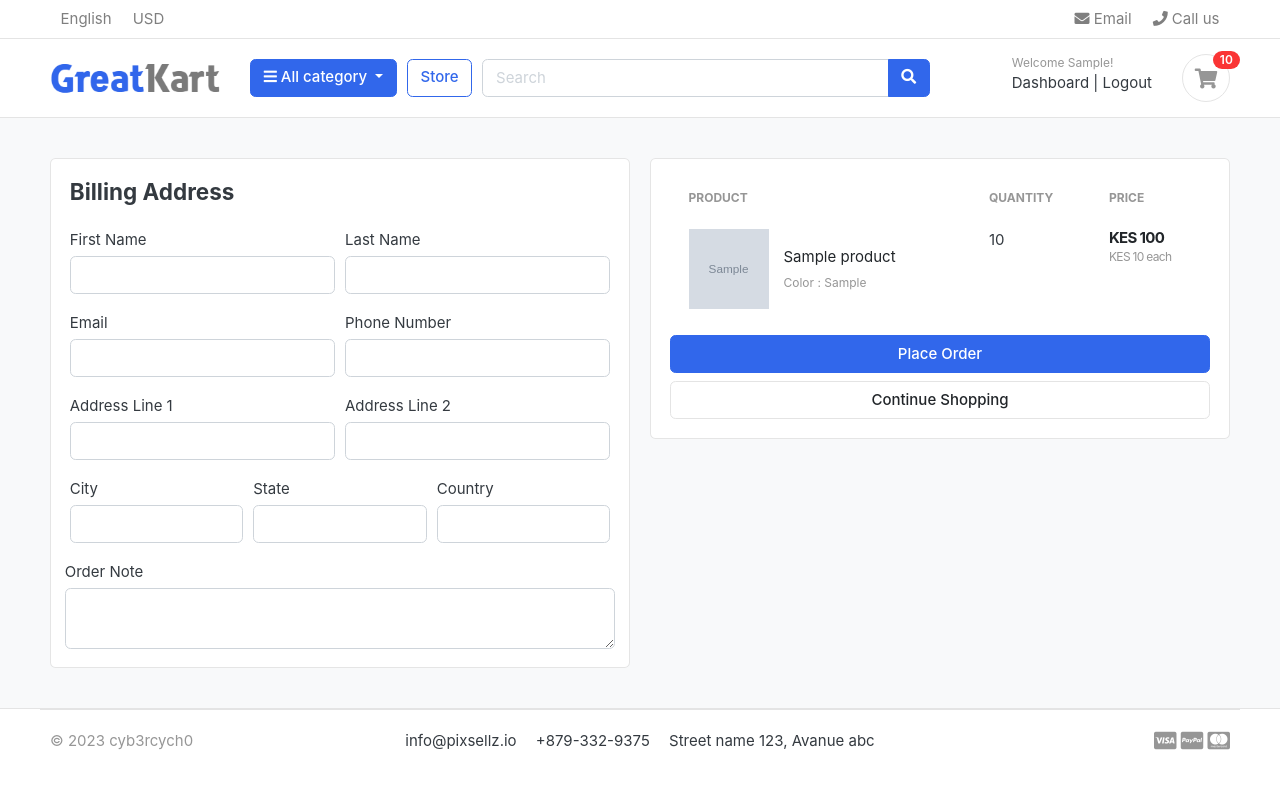
After one commit to cyb3r-cych0/E-commerce-Web-App, a Django app: page /cart/checkout/ in a window 1280 px wide. The commit adds this page. Run offline with Django 3.2, Linux system fonts and the light colour scheme; a user stored in the database is signed in; tables that the repository leaves empty hold one stand-in row (values such as "Sample post"); grey boxes marked "Sample" are stand-in pictures; some libraries are stand-ins or nearby versions; some web fonts are replaced.

Commit message:
handled cart and checkout page for logged in users

```diff
--- a/carts/context_processors.py
+++ b/carts/context_processors.py
@@ -9,7 +9,10 @@ def counter(request):
     else:
         try:
             cart = Cart.objects.filter(cart_id=_cart_id(request))
-            cart_items = CartItem.objects.all().filter(cart=cart[:1])
+            if request.user.is_authenticated:
+                cart_items = CartItem.objects.all().filter(user=request.user)
+            else:
+                cart_items = CartItem.objects.all().filter(cart=cart[:1])
             for cart_item in cart_items:
                 cart_count += cart_item.quantity
         except Cart.DoesNotExist:
--- a/carts/models.py
+++ b/carts/models.py
@@ -1,5 +1,6 @@
 from django.db import models
 from store.models import Product, Variation
+from accounts.models import Account
 
 
 
@@ -13,9 +14,10 @@ class Cart(models.Model):
 
 
 class CartItem(models.Model):
+    user        = models.ForeignKey(Account, on_delete=models.CASCADE, null=True)
     product     = models.ForeignKey(Product, on_delete=models.CASCADE)
     variations  = models.ManyToManyField(Variation, blank=True)
-    cart        = models.ForeignKey(Cart, on_delete=models.CASCADE)
+    cart        = models.ForeignKey(Cart, on_delete=models.CASCADE, null=True)
     quantity    = models.IntegerField()
     is_active   = models.BooleanField(default=True)
 
--- a/carts/urls.py
+++ b/carts/urls.py
@@ -7,4 +7,6 @@ urlpatterns = [
     path('add_cart/<int:product_id>/', views.add_cart, name='add_cart'),
     path('remove_cart/<int:product_id>/<int:cart_item_id>/', views.remove_cart, name='remove_cart'),
     path('remove_cart_item/<int:product_id>/<int:cart_item_id>/', views.remove_cart_item, name='remove_cart_item'),
+
+    path('checkout/', views.checkout, name='checkout'),
 ]
--- a/carts/views.py
+++ b/carts/views.py
@@ -3,6 +3,7 @@ from store.models import Product, Variation
 from .models import Cart, CartItem
 from django.http import HttpResponse
 from django.core.exceptions import ObjectDoesNotExist
+from django.contrib.auth.decorators import login_required
 
 # Create your views here.
 
@@ -14,81 +15,139 @@ def _cart_id(request):
 
 
 def add_cart(request, product_id):
+    current_user = request.user
     product = Product.objects.get(id=product_id) # get product
-    product_variation = []
 
-    # get variations
-    if request.method == 'POST':
-        for item in request.POST:
-            key = item
-            value = request.POST[key]
+    # check if user authenticated
+    if current_user.is_authenticated:
+        product_variation = []
+        # get variations
+        if request.method == 'POST':
+            for item in request.POST:
+                key = item
+                value = request.POST[key]
 
-            try:
-                variation = Variation.objects.get(product=product, variation_category__iexact=key, variation_value__iexact=value)
-                product_variation.append(variation)
-            except:
-                pass
-    # get cart
-    try:
-        cart = Cart.objects.get(cart_id=_cart_id(request)) # get cart using cart_id present in session
-    except Cart.DoesNotExist:
-        cart = Cart.objects.create(
-            cart_id = _cart_id(request)
-        )
-    cart.save()
+                try:
+                    variation = Variation.objects.get(product=product, variation_category__iexact=key, variation_value__iexact=value)
+                    product_variation.append(variation)
+                except:
+                    pass
 
-    # combine product and cart to get cart item(s)
-    is_cart_item_exists = CartItem.objects.filter(product=product, cart=cart).exists()
-    if is_cart_item_exists:
-        cart_item = CartItem.objects.filter(product=product, cart=cart)
+        # combine product and cart to get cart item(s)
+        is_cart_item_exists = CartItem.objects.filter(product=product, user=current_user).exists()
+        if is_cart_item_exists:
+            cart_item = CartItem.objects.filter(product=product, user=current_user)
 
-        # existing variations -> db
-        # current variation -> product_variation []
-        # item id -> db
+            ex_var_list = []
+            id = []
+            for item in cart_item:
+                existing_variation = item.variations.all()
+                ex_var_list.append(list(existing_variation))
+                id.append(item.id)
 
-        ex_var_list = []
-        id = []
-        for item in cart_item:
-            existing_variation = item.variations.all()
-            ex_var_list.append(list(existing_variation))
-            id.append(item.id)
+            if product_variation in ex_var_list:
+                # increase cart item Quantity
+                index = ex_var_list.index(product_variation)
+                item_id = id[index]
+                item = CartItem.objects.get(product=product, id=item_id)
+                item.quantity += 1
+                item.save()
+            else:
+                # create new cart item
+                item = CartItem.objects.create(product=product, quantity = 1, user=current_user)
+                if len(product_variation) > 0:
+                    item.variations.clear()
+                    item.variations.add(*product_variation)
+                item.save()
+        else:
+            cart_item = CartItem.objects.create(
+                product = product,
+                quantity = 1,
+                user = current_user,
+            )
+            if len(product_variation) > 0:
+                cart_item.variations.clear()
+                cart_item.variations.add(*product_variation)
+            cart_item.save()
+        return redirect('cart')
+    # check if user is not authenticated
+    else:
+        product_variation = []
+        # get variations
+        if request.method == 'POST':
+            for item in request.POST:
+                key = item
+                value = request.POST[key]
 
-        # print(ex_var_list)
+                try:
+                    variation = Variation.objects.get(product=product, variation_category__iexact=key, variation_value__iexact=value)
+                    product_variation.append(variation)
+                except:
+                    pass
+        # get cart
+        try:
+            cart = Cart.objects.get(cart_id=_cart_id(request)) # get cart using cart_id present in session
+        except Cart.DoesNotExist:
+            cart = Cart.objects.create(
+                cart_id = _cart_id(request)
+            )
+        cart.save()
 
-        if product_variation in ex_var_list:
-            # increase cart item Quantity
-            index = ex_var_list.index(product_variation)
-            item_id = id[index]
-            item = CartItem.objects.get(product=product, id=item_id)
-            item.quantity += 1
-            item.save()
+        # combine product and cart to get cart item(s)
+        is_cart_item_exists = CartItem.objects.filter(product=product, cart=cart).exists()
+        if is_cart_item_exists:
+            cart_item = CartItem.objects.filter(product=product, cart=cart)
+
+            # existing variations -> db
+            # current variation -> product_variation []
+            # item id -> db
+
+            ex_var_list = []
+            id = []
+            for item in cart_item:
+                existing_variation = item.variations.all()
+                ex_var_list.append(list(existing_variation))
+                id.append(item.id)
+
+            # print(ex_var_list)
+
+            if product_variation in ex_var_list:
+                # increase cart item Quantity
+                index = ex_var_list.index(product_variation)
+                item_id = id[index]
+                item = CartItem.objects.get(product=product, id=item_id)
+                item.quantity += 1
+                item.save()
+            else:
+                # create new cart item
+                item = CartItem.objects.create(product=product, quantity = 1, cart=cart)
+                if len(product_variation) > 0:
+                    item.variations.clear()
+                    item.variations.add(*product_variation)
+                item.save()
         else:
-            # create new cart item
-            item = CartItem.objects.create(product=product, quantity = 1, cart=cart)
+            cart_item = CartItem.objects.create(
+                product = product,
+                quantity = 1,
+                cart = cart,
+            )
             if len(product_variation) > 0:
-                item.variations.clear()
-                item.variations.add(*product_variation)
-            item.save()
-    else:
-        cart_item = CartItem.objects.create(
-            product = product,
-            quantity = 1,
-            cart = cart,
-        )
-        if len(product_variation) > 0:
-            cart_item.variations.clear()
-            cart_item.variations.add(*product_variation)
-        cart_item.save()
-    return redirect('cart')
+                cart_item.variations.clear()
+                cart_item.variations.add(*product_variation)
+            cart_item.save()
+        return redirect('cart')
 
 
 
 def remove_cart(request, product_id, cart_item_id):
-    cart = Cart.objects.get(cart_id=_cart_id(request))
     product = get_object_or_404(Product, id=product_id)
     try:
+        if request.user.is_authenticated:
+            cart_item = CartItem.objects.get(product=product, user=request.user, id=cart_item_id)
+        else:
+            cart = Cart.objects.get(cart_id=_cart_id(request))
+            cart_item = CartItem.objects.get(product=product, cart=cart, id=cart_item_id)
 
-        cart_item = CartItem.objects.get(product=product, cart=cart, id=cart_item_id)
         if cart_item.quantity > 1:
             cart_item.quantity -= 1
             cart_item.save()
@@ -101,9 +160,12 @@ def remove_cart(request, product_id, cart_item_id):
 
 
 def remove_cart_item(request, product_id, cart_item_id):
-    cart = Cart.objects.get(cart_id=_cart_id(request))
     product = get_object_or_404(Product, id=product_id)
-    cart_item = CartItem.objects.get(product=product, cart=cart, id=cart_item_id)
+    if request.user.is_authenticated:
+        cart_item = CartItem.objects.get(product=product, user=request.user, id=cart_item_id)
+    else:
+        cart = Cart.objects.get(cart_id=_cart_id(request))
+        cart_item = CartItem.objects.get(product=product, cart=cart, id=cart_item_id)
     cart_item.delete()
     return redirect('cart')
 
@@ -113,8 +175,11 @@ def cart(request, total=0, quantity=0, cart_items=None):
         tax = 0
         grand_total = 0
 
-        cart =  Cart.objects.get(cart_id=_cart_id(request))
-        cart_items = CartItem.objects.filter(cart=cart, is_active=True)
+        if request.user.is_authenticated:
+            cart_items = CartItem.objects.filter(user=request.user, is_active=True)
+        else:
+            cart =  Cart.objects.get(cart_id=_cart_id(request))
+            cart_items = CartItem.objects.filter(cart=cart, is_active=True)
         for cart_item in cart_items:
             total += (cart_item.product.price * cart_item.quantity)
             quantity += cart_item.quantity
@@ -133,3 +198,35 @@ def cart(request, total=0, quantity=0, cart_items=None):
         'grand_total': grand_total,
     }
     return render(request, 'store/cart.html', context)
+
+
+@login_required(login_url='login')
+def checkout(request, total=0, quantity=0, cart_items=None):
+    try:
+        tax = 0
+        grand_total = 0
+
+        if request.user.is_authenticated:
+            cart_items = CartItem.objects.filter(user=request.user, is_active=True)
+        else:
+            cart =  Cart.objects.get(cart_id=_cart_id(request))
+            cart_items = CartItem.objects.filter(cart=cart, is_active=True)
+
+        for cart_item in cart_items:
+            total += (cart_item.product.price * cart_item.quantity)
+            quantity += cart_item.quantity
+
+        tax = (2 * total) / 100
+        grand_total = total + tax
+
+    except ObjectDoesNotExist:
+        pass # ignore
+
+    context = {
+        'total': total,
+        'quantity': quantity,
+        'cart_items': cart_items,
+        'tax': tax,
+        'grand_total': grand_total,
+    }
+    return render(request, 'store/checkout.html', context)
--- a/ecom/settings.py
+++ b/ecom/settings.py
@@ -146,6 +146,6 @@ MESSAGE_TAGS = {
 # SMTP configuration
 EMAIL_HOST          = 'smtp.gmail.com'
 EMAIL_PORT          = 587
-EMAIL_HOST_USER     = config('EMAIL_HOST_USER')
-EMAIL_HOST_PASSWORD = config('EMAIL_HOST_PASSWORD')
+EMAIL_HOST_USER     = 'minigates21@gmail.com'
+EMAIL_HOST_PASSWORD = 'omrrrwggzomkfddq'
 EMAIL_USE_TLS       = True
--- a/templates/store/cart.html
+++ b/templates/store/cart.html
@@ -108,7 +108,7 @@
 			<p class="text-center mb-3">
 				<img src="{% static './images/misc/payments.png' %}" height="26">
 			</p>
-			<a href="./place-order.html" class="btn btn-primary btn-block"> Checkout </a>
+			<a href="{% url 'checkout' %}" class="btn btn-primary btn-block"> Checkout </a>
 			<a href="{% url 'store' %}" class="btn btn-light btn-block">Continue Shopping</a>
 		</div> <!-- card-body.// -->
 		</div> <!-- card.// -->
--- /dev/null
+++ b/templates/store/checkout.html
@@ -0,0 +1,146 @@
+{% extends 'base.html' %}
+{% load static %}
+
+{% block content %}
+
+<section class="section-content padding-y bg">
+<div class="container">
+
+<!-- ============================ COMPONENT 1 ================================= -->
+
+<div class="row">
+	<aside class="col-lg-6">
+<div class="card">
+  <!-- Billing Form -->
+  <div class="card-body">
+    <h4 class="card-title mb-4">Billing Address</h4>
+
+    <form action="" method="POST">
+      {% csrf_token %}
+      <div class="form-row">
+        <div class="col form-group">
+          <label for="">First Name</label>
+          <input type="text" name="first_name" class="form-control" required>
+        </div>
+        <div class="col form-group">
+          <label for="">Last Name</label>
+          <input type="text" name="last_name" class="form-control" required>
+        </div>
+      </div>
+
+      <div class="form-row">
+        <div class="col form-group">
+          <label for="">Email</label>
+          <input type="email" name="email" class="form-control" required>
+        </div>
+        <div class="col form-group">
+          <label for="">Phone Number</label>
+          <input type="text" name="phone" class="form-control" required>
+        </div>
+      </div>
+
+      <div class="form-row">
+        <div class="col form-group">
+          <label for="">Address Line 1</label>
+          <input type="email" name="address_line_1" class="form-control" required>
+        </div>
+        <div class="col form-group">
+          <label for="">Address Line 2</label>
+          <input type="text" name="address_line_2" class="form-control">
+        </div>
+      </div>
+
+      <div class="form-row">
+        <div class="col form-group">
+          <label for="">City</label>
+          <input type="text" name="city" class="form-control" required>
+        </div>
+        <div class="col form-group">
+          <label for="">State</label>
+          <input type="text" name="state" class="form-control">
+        </div>
+        <div class="col form-group">
+          <label for="">Country</label>
+          <input type="text" name="country" class="form-control">
+        </div>
+      </div>
+
+      <div class="form-row">
+          <label for="">Order Note</label>
+          <textarea name="order_note" rows="2" cols="80" class="form-control"></textarea>
+      </div>
+
+  </div>
+
+</div> <!-- card.// -->
+
+	</aside> <!-- col.// -->
+	<aside class="col-lg-6">
+
+		<div class="card">
+		<div class="card-body">
+      <table class="table table-borderless table-shopping-cart">
+      <thead class="text-muted">
+      <tr class="small text-uppercase">
+        <th scope="col">Product</th>
+        <th scope="col" width="120">Quantity</th>
+        <th scope="col" width="120">Price</th>
+      </tr>
+      </thead>
+      <tbody>
+
+      {% for cart_item in cart_items %}
+      <tr>
+      	<td>
+      		<figure class="itemside align-items-center">
+      			<div class="aside"><img src="{{ cart_item.product.images.url }}" class="img-sm"></div>
+      			<figcaption class="info">
+      				<a href="{{ cart_item.product.get_url }}" class="title text-dark">{{ cart_item.product.product_name }}</a>
+      				<p class="text-muted small">
+
+      					{% if cart_item.variations.all %}
+      						{% for item in cart_item.variations.all %}
+      							{{ item.variation_category | capfirst}} : {{ item.variation_value | capfirst }} <br>
+      						{% endfor%}
+      					{% endif %}
+
+      				</p>
+      			</figcaption>
+      		</figure>
+      	</td>
+      	<td>
+      		<!-- col.// -->
+      					<label for="">{{ cart_item.quantity }}</label>
+      	</td>
+      	<td>
+      		<div class="price-wrap">
+      			<var class="price">KES {{ cart_item.sub_total }}</var>
+      			<small class="text-muted">KES {{ cart_item.product.price }} each </small>
+      		</div> <!-- price-wrap .// -->
+      	</td>
+
+      	</tr>
+      {% endfor %}
+
+      </tbody>
+      </table>
+      <button  class="btn btn-primary btn-block" type="submit" name="submit">Place Order</button>
+			<a href="{% url 'store' %}" class="btn btn-light btn-block">Continue Shopping</a>
+
+    </form>
+
+		</div> <!-- card-body.// -->
+		</div> <!-- card.// -->
+
+
+</aside> <!-- col.// -->
+
+
+</div> <!-- row.// -->
+<!-- ============================ COMPONENT 1 END .// ================================= -->
+
+</div> <!-- container .//  -->
+</section>
+<!-- ========================= SECTION CONTENT END// ========================= -->
+
+{% endblock %}
```
Also changed, not shown: accounts/views.py (+54 -1 lines), carts/migrations/0004_cartitem_user_alter_cartitem_cart.py (added).
